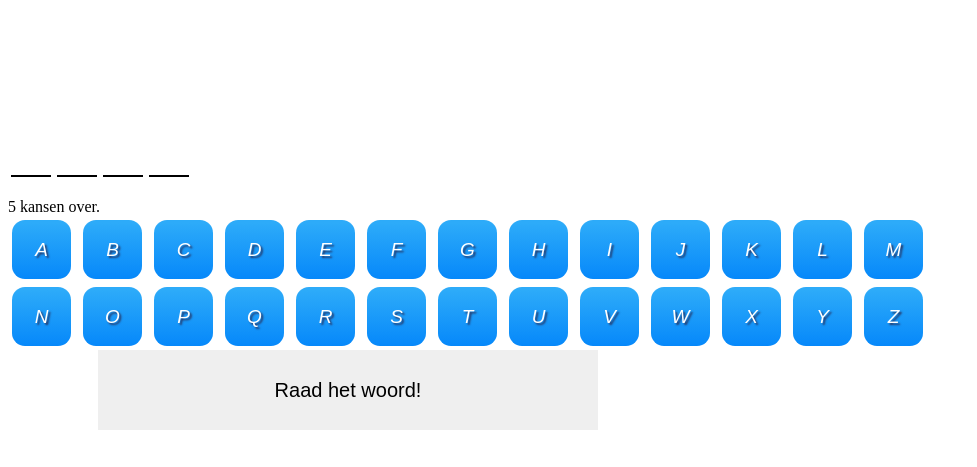
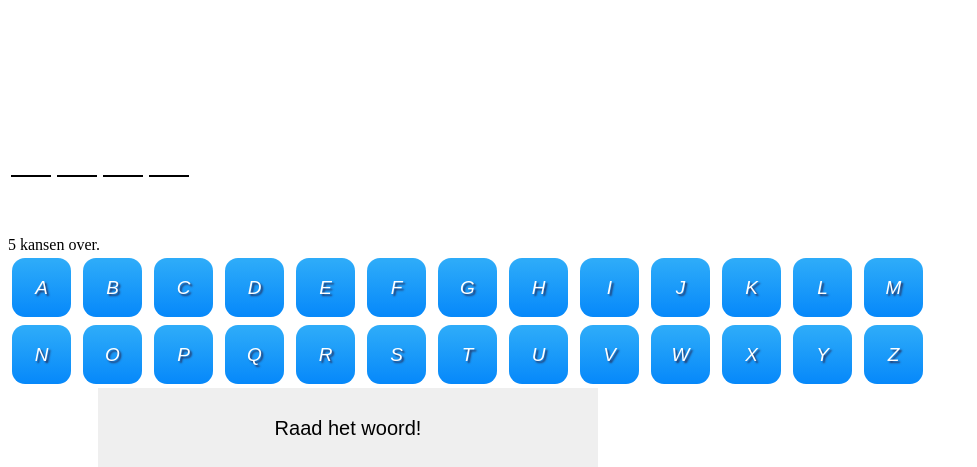
Before and after one commit to 127511/Hangman, a PHP site: page /play.html in a window 1280 px wide. Shown: the part 176-643 px from the top of the page, without its empty margins (0-977 px from the left). Run offline with PHP 8.4, Linux system fonts and the light colour scheme.

Commit message:
error in css gefixt

```diff
--- a/master.css
+++ b/master.css
@@ -80,7 +80,6 @@ background-repeat: no-repeat;
 #inputR {
 background:linear-gradient(to bottom, #2dabf9 5%, #0688fa 100%);
 background-color:#2dabf9;
-position: absolute;
 border-radius:13px;
 border:1px solid #0b0e07;
 display:inline-block;
@@ -94,6 +93,13 @@ text-decoration:none;
 text-shadow:2px 2px 2px #263666;
 position: relative;
 margin-left: 500px;
-top: 60px;
+top: 670px;
 width: auto;
-height: auto;60
+height: auto;
+position: absolute;
+}
+#wrongguesses{
+  border: 2px;
+  height: 30px;
+  margin: 4px;
+}
```
